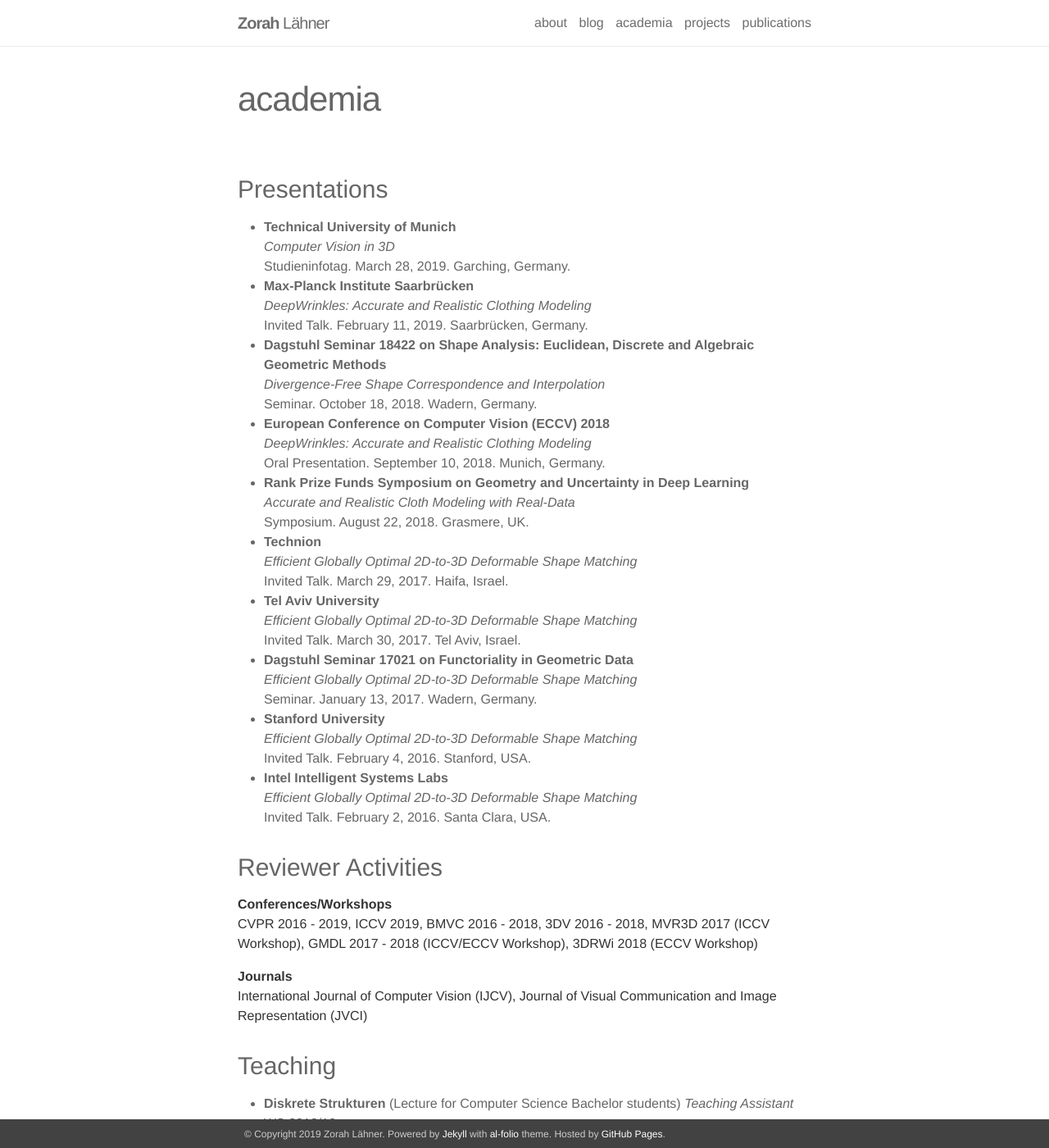
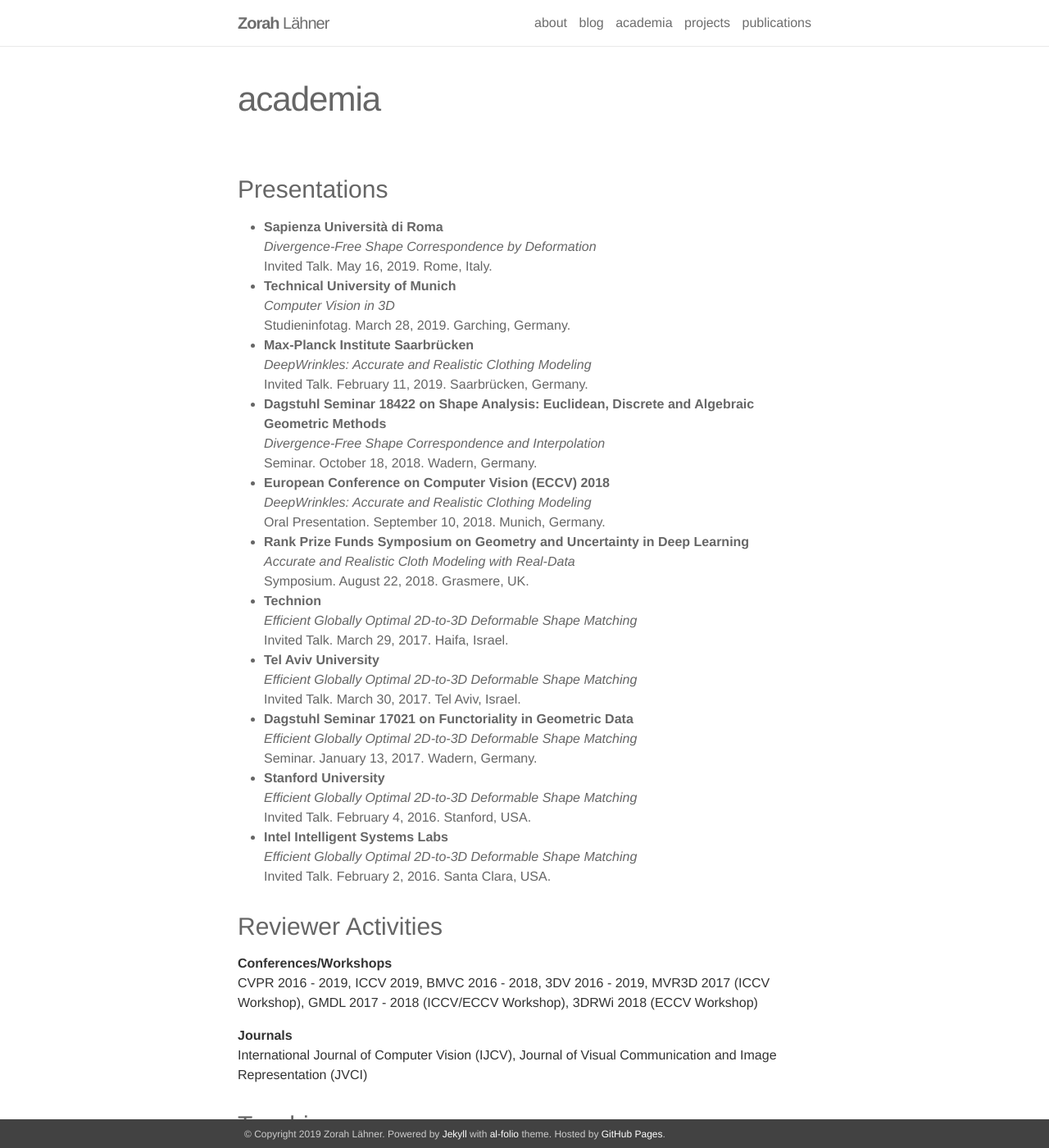
Before and after one commit to zorah/zorah.github.io, a Jekyll site: the page built from _pages/academia.md, in a window 1280 px wide and 1400 px high. Shown: the whole window at 82% size. Built offline with Jekyll 4.4.1, drawn with Linux system fonts in a browser that asks for light colours; nearby versions of some CDN libraries.

Commit message:
some updates

```diff
--- a/_pages/academia.md
+++ b/_pages/academia.md
@@ -7,6 +7,9 @@ description:
 
 ### Presentations
 
+* **Sapienza Università di Roma**
+   *Divergence-Free Shape Correspondence by Deformation*
+   Invited Talk. May 16, 2019. Rome, Italy.
 * **Technical University of Munich**
    *Computer Vision in 3D*
    Studieninfotag. March 28, 2019. Garching, Germany.
@@ -41,7 +44,7 @@ description:
 ### Reviewer Activities
 
 **Conferences/Workshops**
-CVPR 2016 - 2019, ICCV 2019, BMVC 2016 - 2018, 3DV 2016 - 2018, MVR3D 2017 (ICCV Workshop), GMDL
+CVPR 2016 - 2019, ICCV 2019, BMVC 2016 - 2018, 3DV 2016 - 2019, MVR3D 2017 (ICCV Workshop), GMDL
 2017 - 2018 (ICCV/ECCV Workshop), 3DRWi 2018 (ECCV Workshop)
 
 **Journals**
```
Also changed, not shown: _pages/about.md (+1 -1 lines).
